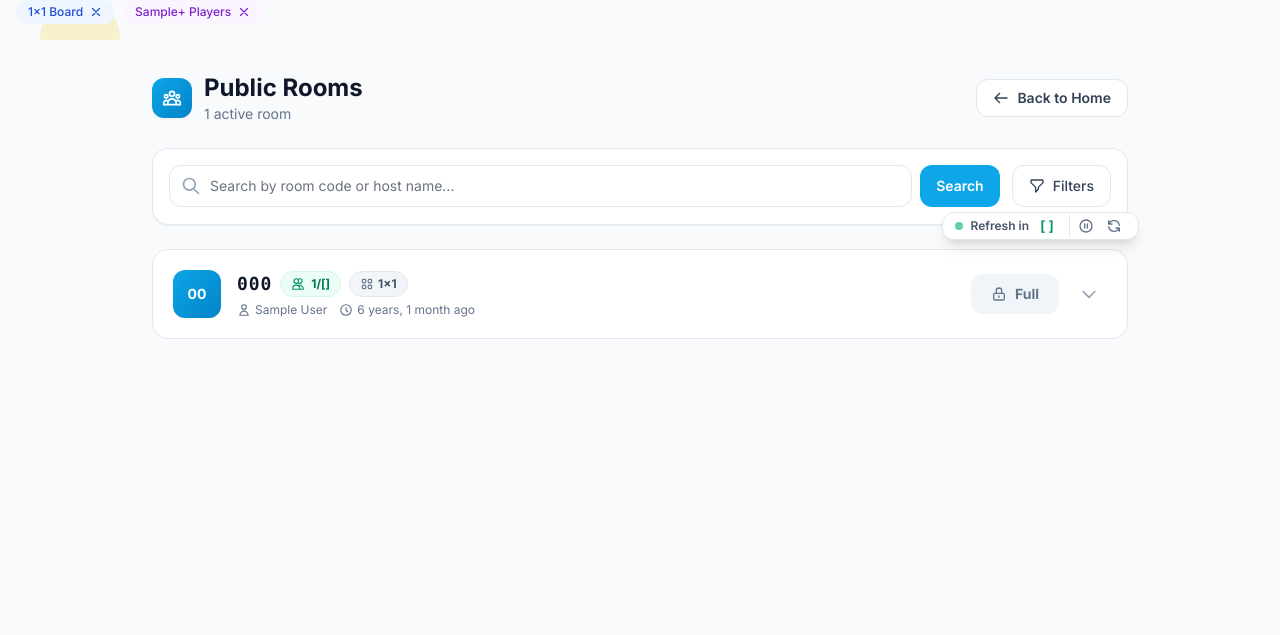
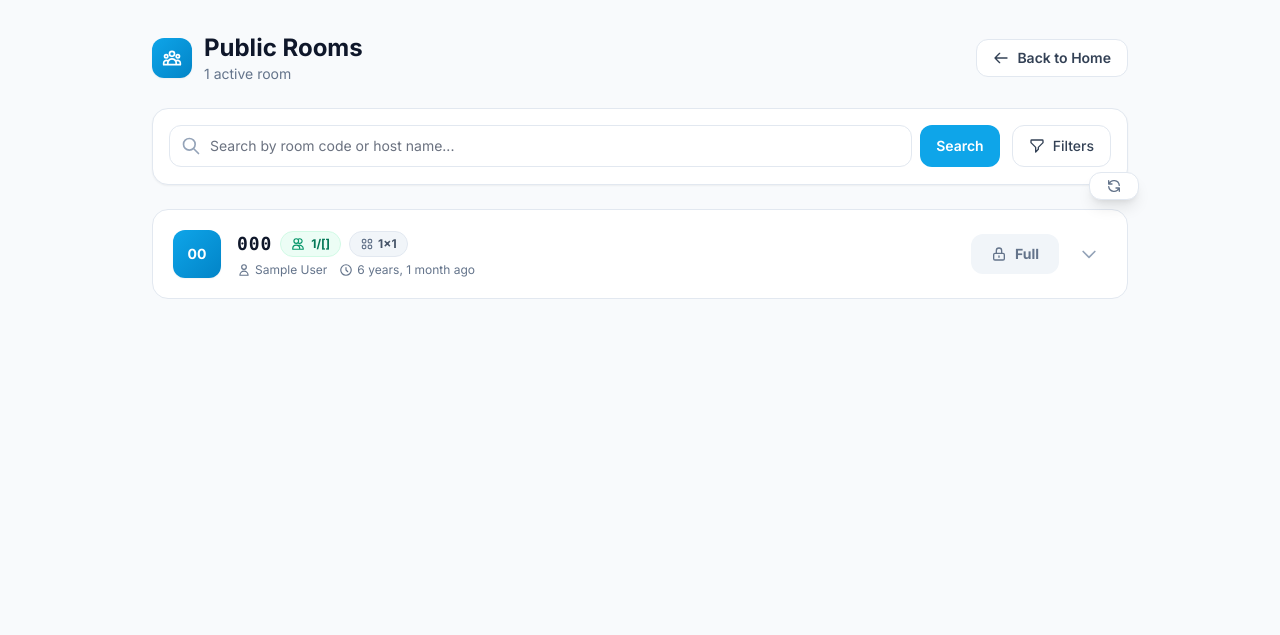
Before and after one commit to 0luv69/bingo, a Django app: template bingo_project/templates/game/list-rooms.html in a window 1280 px wide. Shown: the part 81-716 px from the top of the page. After the commit the page ends 380 px from the top, so only its background shows below. Run offline with Django 3.2, Linux system fonts and the light colour scheme; the template is opened without the code that fills it: most values are stand-ins (such as "Sample title", 1, 10 or a date in 2020); some libraries are stand-ins or nearby versions.

Commit message:
list room, filter shown done completly

```diff
--- a/bingo_project/templates/game/home.html
+++ b/bingo_project/templates/game/home.html
@@ -490,7 +490,7 @@
                                         </div>
                                         <div>
                                             <p class="text-[10px] font-bold text-slate-400 uppercase tracking-wider leading-none">Host</p>
-                                            <p class="text-sm font-bold text-slate-900">{% if room.get_host %}{{ room.get_host.display_name }}{% else %}Unknown{% endif %}</p>
+                                            <p class="text-sm font-bold text-slate-900">{{ room.get_host.display_name|default:"Unknown" }}  <span class="text-[10px] text-slate-500">({{ room.get_host.user.username|default:"Guest" }})</span></p>
                                         </div>
                                     </div>
                                     <div class="text-right">
--- a/bingo_project/templates/game/list-rooms.html
+++ b/bingo_project/templates/game/list-rooms.html
@@ -46,8 +46,7 @@
 
 {% block content %}
 
-<!-- Active Filters Display -->
-<div class="px-4 pb-4 flex flex-wrap gap-2">
+
 <!-- Auto-Refresh Progress Bar (only shown when refresh is enabled) -->
 {% if current_filters.per_refresh > 0 %}
 <div class="fixed top-0 left-0 right-0 z-50 h-1 bg-black/10">
@@ -58,50 +57,7 @@
 </div>
 {% endif %}
 
-    {% if current_filters.search %}
-    <span class="filter-badge inline-flex items-center gap-1.5 px-3 py-1 bg-accent-50 text-accent-700 rounded-full text-xs font-medium">
-        Search: "{{ current_filters.search }}"
-        <a href="?{% query_string search='' %}" class="hover:text-accent-900">
-            <svg class="w-3.5 h-3.5" fill="none" stroke="currentColor" viewBox="0 0 24 24">
-                <path stroke-linecap="round" stroke-linejoin="round" stroke-width="2" d="M6 18L18 6M6 6l12 12"/>
-            </svg>
-        </a>
-    </span>
-    {% endif %}
 
-    {% if current_filters.has_space == 'true' %}
-    <span class="filter-badge inline-flex items-center gap-1.5 px-3 py-1 bg-emerald-50 text-emerald-700 rounded-full text-xs font-medium">
-        Has Space
-        <a href="?{% query_string has_space='' %}" class="hover:text-emerald-900">
-            <svg class="w-3.5 h-3.5" fill="none" stroke="currentColor" viewBox="0 0 24 24">
-                <path stroke-linecap="round" stroke-linejoin="round" stroke-width="2" d="M6 18L18 6M6 6l12 12"/>
-            </svg>
-        </a>
-    </span>
-    {% endif %}
-
-    {% if current_filters.board_size %}
-    <span class="filter-badge inline-flex items-center gap-1.5 px-3 py-1 bg-blue-50 text-blue-700 rounded-full text-xs font-medium">
-        {{ current_filters.board_size }}×{{ current_filters.board_size }} Board
-        <a href="?{% query_string board_size='' %}" class="hover:text-blue-900">
-            <svg class="w-3.5 h-3.5" fill="none" stroke="currentColor" viewBox="0 0 24 24">
-                <path stroke-linecap="round" stroke-linejoin="round" stroke-width="2" d="M6 18L18 6M6 6l12 12"/>
-            </svg>
-        </a>
-    </span>
-    {% endif %}
-
-    {% if current_filters.min_players %}
-    <span class="filter-badge inline-flex items-center gap-1.5 px-3 py-1 bg-purple-50 text-purple-700 rounded-full text-xs font-medium">
-        {{ current_filters.min_players }}+ Players
-        <a href="?{% query_string min_players='' %}" class="hover:text-purple-900">
-            <svg class="w-3.5 h-3.5" fill="none" stroke="currentColor" viewBox="0 0 24 24">
-                <path stroke-linecap="round" stroke-linejoin="round" stroke-width="2" d="M6 18L18 6M6 6l12 12"/>
-            </svg>
-        </a>
-    </span>
-    {% endif %}
-</div>
 
 
 
@@ -275,28 +231,74 @@
                             <kbd class="px-1.5 py-0.5 bg-slate-100 rounded text-slate-600 font-mono">F</kbd>
                             Toggle Filters
                         </span>
-                        <span class="flex items-center gap-1">
-                            <kbd class="px-1.5 py-0.5 bg-slate-100 rounded text-slate-600 font-mono">R</kbd>
-                            Refresh
-                        </span>
+
                         {% if current_filters.per_refresh > 0 %}
                         <span class="flex items-center gap-1">
-                            <kbd class="px-1.5 py-0.5 bg-slate-100 rounded text-slate-600 font-mono">Space</kbd>
+                            <kbd class="px-1.5 py-0.5 bg-slate-100 rounded text-slate-600 font-mono">ALT + Space</kbd>
                             Pause/Resume
                         </span>
                         {% endif %}
                     </div>
+
                 </form>
+                <!-- Active Filters Display -->
+                <div class="px-4 pb-4 flex flex-wrap gap-2">
+                    {% if current_filters.search %}
+                    <span class="filter-badge inline-flex items-center gap-1.5 px-3 py-1 bg-accent-50 text-accent-700 rounded-full text-xs font-medium">
+                        Search: "{{ current_filters.search }}"
+                        <a href="?{% query_string search='' %}" class="hover:text-accent-900">
+                            <svg class="w-3.5 h-3.5" fill="none" stroke="currentColor" viewBox="0 0 24 24">
+                                <path stroke-linecap="round" stroke-linejoin="round" stroke-width="2" d="M6 18L18 6M6 6l12 12"/>
+                            </svg>
+                        </a>
+                    </span>
+                    {% endif %}
+
+                    {% if current_filters.has_space == 'true' %}
+                    <span class="filter-badge inline-flex items-center gap-1.5 px-3 py-1 bg-emerald-50 text-emerald-700 rounded-full text-xs font-medium">
+                        Has Space
+                        <a href="?{% query_string has_space='' %}" class="hover:text-emerald-900">
+                            <svg class="w-3.5 h-3.5" fill="none" stroke="currentColor" viewBox="0 0 24 24">
+                                <path stroke-linecap="round" stroke-linejoin="round" stroke-width="2" d="M6 18L18 6M6 6l12 12"/>
+                            </svg>
+                        </a>
+                    </span>
+                    {% endif %}
+
+                    {% if current_filters.board_size %}
+                    <span class="filter-badge inline-flex items-center gap-1.5 px-3 py-1 bg-blue-50 text-blue-700 rounded-full text-xs font-medium">
+                        {{ current_filters.board_size }}×{{ current_filters.board_size }} Board
+                        <a href="?{% query_string board_size='' %}" class="hover:text-blue-900">
+                            <svg class="w-3.5 h-3.5" fill="none" stroke="currentColor" viewBox="0 0 24 24">
+                                <path stroke-linecap="round" stroke-linejoin="round" stroke-width="2" d="M6 18L18 6M6 6l12 12"/>
+                            </svg>
+                        </a>
+                    </span>
+                    {% endif %}
+
+                    {% if current_filters.min_players %}
+                    <span class="filter-badge inline-flex items-center gap-1.5 px-3 py-1 bg-purple-50 text-purple-700 rounded-full text-xs font-medium">
+                        {{ current_filters.min_players }}+ Players
+                        <a href="?{% query_string min_players='' %}" class="hover:text-purple-900">
+                            <svg class="w-3.5 h-3.5" fill="none" stroke="currentColor" viewBox="0 0 24 24">
+                                <path stroke-linecap="round" stroke-linejoin="round" stroke-width="2" d="M6 18L18 6M6 6l12 12"/>
+                            </svg>
+                        </a>
+                    </span>
+                    {% endif %}
+                </div>
             </div>
 
             <!-- Refresh Indicator Badge -->
             <div id="refresh-indicator"
                 class="absolute -bottom-4 -right-3 z-40 flex items-center gap-2 px-3 p-[1px] bg-white border border-slate-200 rounded-xl shadow-lg text-xs font-semibold transition-all duration-200 hover:-translate-y-0.5 hover:shadow-xl">
+                <div class="flex items-center gap-1 hide-on-zero">
                     <div id="status-dot" class="w-2 h-2 rounded-full bg-emerald-500 animate-pulse"></div>
                     <span class="text-slate-600">Refresh in</span>
                     <span id="refresh-countdown" class="font-mono text-sm text-emerald-600 min-w-[20px] text-center">{{ current_filters.per_refresh }}</span>
-                <div class="flex items-center gap-1 ml-1 border-l border-slate-200 pl-1">
-                    <button onclick="toggleRefreshPause()" id="pause-btn" title="Pause auto-refresh"
+                </div>
+                <div class="flex items-center gap-1 pause-refresh-btns">
+                    <button onclick="toggleRefreshPause()" class="hide-on-zero" id="pause-btn" title="Pause auto-refresh"
                             class="p-1 rounded-md hover:bg-slate-100 transition-colors">
                         <svg id="pause-icon" class="w-4 h-4 text-slate-500" fill="none" stroke="currentColor" viewBox="0 0 24 24">
                             <path stroke-linecap="round" stroke-linejoin="round" stroke-width="2" d="M10 9v6m4-6v6m7-3a9 9 0 11-18 0 9 9 0 0118 0z"/>
@@ -419,7 +421,7 @@
                                 </div>
                                 <div>
                                     <p class="text-[10px] font-bold text-slate-400 uppercase tracking-wider leading-none">Host</p>
-                                    <p class="text-sm font-bold text-slate-900">{% if room.get_host %}{{ room.get_host.display_name }}{% else %}Unknown{% endif %}</p>
+                                    <p class="text-sm font-bold text-slate-900">{{ room.get_host.display_name|default:"Unknown" }}  <span class="text-[10px] text-slate-500">({{ room.get_host.user.username|default:"Guest" }})</span></p>
                                 </div>
                             </div>
                             <div class="text-right">
@@ -617,11 +619,21 @@
     let isUserInteracting = false;
 
     function initAutoRefresh() {
-        if (REFRESH_INTERVAL <= 0) return;
+        // hide hide-on-zero elements if interval is 0
+        if(refreshTimeRemaining <= 0) {
+            document.querySelectorAll('.hide-on-zero').forEach(el => el.classList.add('hidden'));
+            document.querySelector('.pause-refresh-btns').classList.remove('border-slate-200', 'pl-1', 'ml-1', 'border-l')
+            return;
+        } else {
+            document.querySelectorAll('.hide-on-zero').forEach(el => el.classList.remove('hidden'));
+            document.querySelector('.pause-refresh-btns').classList.add('border-slate-200', 'pl-1', 'ml-1', 'border-l')
+        }
+
 
         refreshTimeRemaining = REFRESH_INTERVAL;
         updateRefreshDisplay();
         startRefreshTimer();
+
 
         // Pause when user is interacting with expandable cards
         document.querySelectorAll('.roomView-card').forEach(card => {
@@ -792,6 +804,11 @@
     }
 
 
+    document.addEventListener('DOMContentLoaded', function() {
+        initAutoRefresh();
+    });
+
+
     // ═══════════════════════════════════════════════════════════════
     // FILTER PANEL TOGGLE
     // ═══════════════════════════════════════════════════════════════
@@ -830,6 +847,8 @@
                 const content = this.querySelector('.expandable-content');
                 const icon = this.querySelector('.expand-icon');
                 const isExpanded = content.style.maxHeight && content.style.maxHeight !== '0px';
+
+
 
                 // Close all other cards
                 document.querySelectorAll('.roomView-card').forEach(otherCard => {
```
Also changed, not shown: bingo_project/game/views.py (+6 -2 lines), bingo_project/game/utils.py (line endings or trailing spaces). Lines whose indentation alone changed are shown as unchanged.
